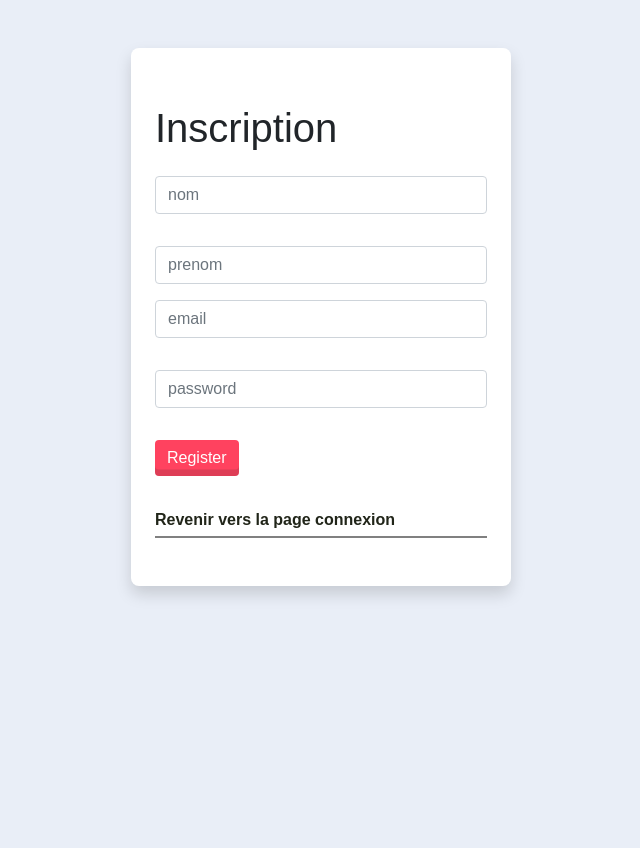
After one commit to vincent-tran-94/Quiz_PTD_application, a Flask app: page /register/ in a window 1280 px wide. The commit adds this page. Shown: the whole page, without its empty margins (319-959 px from the left). Run offline with Flask 3, Linux system fonts and the light colour scheme; some libraries are stand-ins or nearby versions.

Commit message:
Creation login, register

```diff
--- a/app.py
+++ b/app.py
@@ -1,13 +1,14 @@
 from models import *
 import uuid
-from flask import render_template, request, redirect, url_for, session
-from flask_login import LoginManager,login_required
+from flask import render_template, request, redirect, url_for, session, flash
+from flask_login import LoginManager,login_required, logout_user
 from vizualisation import *
 from mail import *
 
 # Créez une instance de LoginManager
 login_manager = LoginManager()
 login_manager.init_app(app)
+
 
 def open_file_json(name_json):
     with open(f'questions/{name_json}.json', 'r',encoding='utf-8') as file:
@@ -16,11 +17,75 @@ def open_file_json(name_json):
 
 @login_manager.user_loader
 def load_user(user_id):
-    return db.session.get(EmailID, user_id)
+    return db.session.get(User,user_id )
+
+@app.route('/logout')
+@login_required
+def logout():
+    logout_user()
+    session.pop('user_id', None)
+    flash("Vous avez été déconnecté avec succès", "success")
+    return redirect(url_for('login'))
 
 @app.route('/', methods=['GET', 'POST'])
+def login():
+    image_filename = 'images/logo_PTD.jpg'
+    if request.method == 'POST':
+        email = request.form['email']
+        password = request.form['password']
+
+        # Recherche de l'utilisateur dans la base de données
+        user = User.query.filter_by(email=email).first()
+
+        if user and user.check_password(password):
+            login_user(user)
+            session['user_id'] = user.id
+            participant = Participant.query.filter_by(participant_id=user.id).first()
+            if participant:
+                return redirect(url_for('accueil'))  # Rediriger vers la page de catégorie
+            else:
+                return redirect(url_for('formulaire'))  # Rediriger vers le formulaire si l'utilisateur n'a pas rempli
+        else:
+            flash("Nom d'utilisateur ou mot de passe invalide", "error")  # Message flash pour l'erreur
+
+
+
+
+    return render_template('login.html',image_filename=image_filename )
+
+
+@app.route('/register/', methods=['GET', 'POST'])
+def register():
+    if request.method == 'POST':
+        nom = request.form['nom']
+        prenom = request.form['prenom']
+        email = request.form['email']
+        password = request.form['password']
+
+        # Générer un ID utilisateur unique
+        user_id = str(uuid.uuid4())
+
+        inscription_user = User(id=user_id,
+                                  nom=nom,
+                                  prenom=prenom,
+                                  email=email)
+
+        inscription_user.set_password(password,method='pbkdf2:sha256')
+        db.session.add(inscription_user)
+        db.session.commit()
+        send_confirmation_email(user_id, email)
+
+        return render_template('confirmation.html', message='Un e-mail de confirmation a été envoyé à votre adresse.')
+
+    return render_template('register.html')
+
+
+
+@app.route('/formulaire', methods=['GET', 'POST'])
+@login_required
 def formulaire():
     image_filename = 'images/logo_PTD.jpg'
+    participant_id = session.get('user_id')
     if request.method == 'POST':
         nom = request.form['nom']
         prenom = request.form['prenom']
@@ -34,13 +99,8 @@ def formulaire():
         if not champs_requis:
             return render_template('formulaire.html', message="Veuillez remplir tous les champs.")
 
-        # Générer un ID utilisateur unique
-        user_id = str(uuid.uuid4())
 
-        #Stockage dans une variable temporaire
-        session['user_id'] = user_id
-
-        participant = Participant(id=user_id,
+        participant = Participant(participant_id=participant_id,
                                   nom=nom,
                                   prenom=prenom,
                                   email=email,
@@ -51,9 +111,7 @@ def formulaire():
 
         db.session.add(participant)
         db.session.commit()
-        send_confirmation_email(user_id, email)
-
-        return render_template('confirmation.html', message='Un e-mail de confirmation a été envoyé à votre adresse.')
+        return redirect(url_for('accueil'))
 
     return render_template('formulaire.html', message=None,image_filename=image_filename)
 
--- a/mail.py
+++ b/mail.py
@@ -30,7 +30,7 @@ def send_confirmation_email(user_id, email):
 
      # Corps du message au format HTML avec une image
     msg.html = f"<p>Cliquez sur le lien suivant pour participer au quiz: <a href='{confirm_url}'>{confirm_url}</a></p>" \
-               f"<p>Vous disposez d'une heure pour confirmer votre inscription.</p>" \
+               f"Vous avez une heure pour vous inscrire"\
                f"<p>Association Préserve ton droit.</p>"
 
     # Envoyer l'e-mail
@@ -45,19 +45,20 @@ def send_confirmation_email(user_id, email):
 def confirm_email(token):
     try:
         # Récupérer l'user_id associé au token
-        user_id = serializer.loads(token, max_age=3600)
+        user_id_token = serializer.loads(token,max_age=3600)
+        print(user_id_token)
 
         # Récupérer l'email à partir de l'user_id
-        user = Participant.query.get(user_id)
+        user = User.query.get(user_id_token)
         email = user.email
 
         if email:
             # Récupérer l'EmailID associé au token
-            user_id = EmailID.query.filter_by(user_id=user_id).first()
+            user__confirmation_id = EmailID.query.filter_by(user_id=user_id_token).first()
 
-            if user_id:
-                login_user(user_id)  # Connecter l'utilisateur
-                return redirect(url_for('accueil'))
+            if user__confirmation_id:
+                #login_user(user)  # Connecter l'utilisateur
+                return redirect(url_for('login'))
             else:
                 return render_template('confirmation.html', message='User ID no detected')
         else:
--- a/static/styles/home.css
+++ b/static/styles/home.css
@@ -25,3 +25,9 @@
 body {
     margin-top: 420px; /* ajustez la valeur selon votre besoin */
 }
+
+.logout-btn {
+    position: absolute;
+    top: 20px;
+    right: 20px;
+}
--- /dev/null
+++ b/static/styles/register.css
@@ -0,0 +1,66 @@
+body{
+    height:100vh;
+    background:#e9eef7;
+    font-family:sans-serif;
+  }
+
+  .spContainer{
+    width:100%;
+    max-width:380px
+  }
+  .card{
+    border-radius:8px;
+    transition:.25s;
+  }
+  .card:hover{
+    transition:.25s;
+  }
+
+  .btn-primary{
+    border-radius:4px;
+    border:none;
+    background-color:#ff425f;
+    box-shadow:0px 0px 0px 0px rgba(34, 36, 38, 0.15) inset, 0px -0.4em 0px 0px rgba(34, 36, 38, 0.15) inset;
+  }
+  .btn-primary:hover,.btn-primary:focus,.btn-primary:active{
+    background-color:#de2c48 !important;
+    box-shadow:none;
+  }
+
+  .inpSp{
+    background-color:#ebebeb;
+    border:none;
+    transition:.25s;
+    padding-left:25px;
+    font-weight:light !important;
+    font-family: "Times New Roman", Times, serif;
+    border-radius:4px
+  }
+  .inpSp:hover{
+    transition:.25s;
+    background-color:#dbdbdb;
+  }
+  .inpSp:focus{
+    background-color:#ebebeb;
+    box-shadow:0 8px 8px 0px #f1f1f1;
+  }
+  .regStr{
+    transition:.25s;
+    padding-bottom:4px;
+    border-bottom:2px solid gray;
+    color:#212519;
+  }
+  .regStr:hover{
+    border-bottom:2px solid #ff425f;
+    padding-bottom:8px;
+    transition:.25s;
+    text-decoration:none;
+    color:#212519;
+  }
+
+  .btn-sm{
+    font-weight:300;
+  }
+  .btn-sm:hover{
+    font-weight:900;
+  }
--- a/template/formulaire.html
+++ b/template/formulaire.html
@@ -11,10 +11,9 @@
 </head>
 <body class="body-top-right">
     <img src="{{ url_for('static', filename=image_filename) }}" alt="Image PTD"  class="img-custom">
-    </div>
     <div class="container">
         <h1 class="text-center">Formulaire pour l'association Préserve ton droit</h1>
-        <form action="/" method="post" class="card p-4">
+        <form action="/formulaire" method="post" class="card p-4">
             <div class="form-group">
                 <label for="nom">Votre nom:</label>
                 <input type="text" id="nom" name="nom" required>
--- a/template/home.html
+++ b/template/home.html
@@ -41,5 +41,6 @@
             </div>
         </div>
     </div>
+    <a href="{{ url_for('logout') }}" class="btn btn-danger logout-btn">Déconnexion</a>
 </body>
 </html>
--- /dev/null
+++ b/template/register.html
@@ -0,0 +1,58 @@
+<!DOCTYPE html>
+<html lang="en">
+<head>
+    <meta charset="UTF-8">
+    <meta name="viewport" content="width=device-width, initial-scale=1.0">
+    <link rel="stylesheet" href="https://cdnjs.cloudflare.com/ajax/libs/twitter-bootstrap/4.1.3/css/bootstrap.min.css">
+    <link rel="stylesheet" href="https://cdnjs.cloudflare.com/ajax/libs/font-awesome/5.9.0/css/all.min.css">
+    <link href="{{ url_for('static', filename='styles/register.css') }}" rel="stylesheet">
+    <link rel="icon" type="image/png" href="{{ url_for('static', filename='images/logo_PTD.jpg') }}">
+    <title>Inscription PTD</title>
+</head>
+<body>
+    <form method="post" action="{{ url_for('register') }}">
+    <div class="container">
+        <div class="row mt-5">
+          <div class="spContainer mx-auto">
+            <div class="card px-4 py-5 border-0 shadow">
+              <div class="d-inline text-left mb-3">
+                <h3 class="font-weight-bold"></h3>
+                <h1>Inscription</h1>
+              </div>
+              <div class="d-inline text-center mb-3">
+                <div class="form-group mx-auto">
+                    <input type="text" class="form-control" name="nom" placeholder="nom" required>
+                </div>
+              </div>
+              <div class="d-inline text-center mb-0">
+                <div class="form-group mx-auto">
+                    <input type="text" class="form-control" name="prenom" placeholder="prenom" required>
+                </div>
+              </div>
+              <div class="d-inline text-center mb-3">
+                <div class="form-group mx-auto">
+                    <input type="text" class="form-control" name="email" placeholder="email" required>
+                </div>
+              </div>
+              <div class="d-inline text-center mb-3">
+                <div class="form-group mx-auto">
+                    <input type="password" class="form-control" name="password" placeholder="password" required>
+                </div>
+              </div>
+              <div class="d-inline text-left mb-3">
+                <div class="form-group mx-auto">
+                  <button class="btn btn-primary">Register</button>
+                </div>
+              </div>
+                <a href="/" class="text-black font-weight-bold regStr"> Revenir vers la page connexion</a>
+              </div>
+                <div class="d-inline text-left mt-3">
+                </div>
+              </div>
+            </div>
+          </div>
+        </div>
+      </div>
+    </form>
+</body>
+</html>
```
Also changed, not shown: models.py (+21 -4 lines), static/styles/login.css (added, +75 -0 lines), template/login.html (added, +59 -0 lines).
